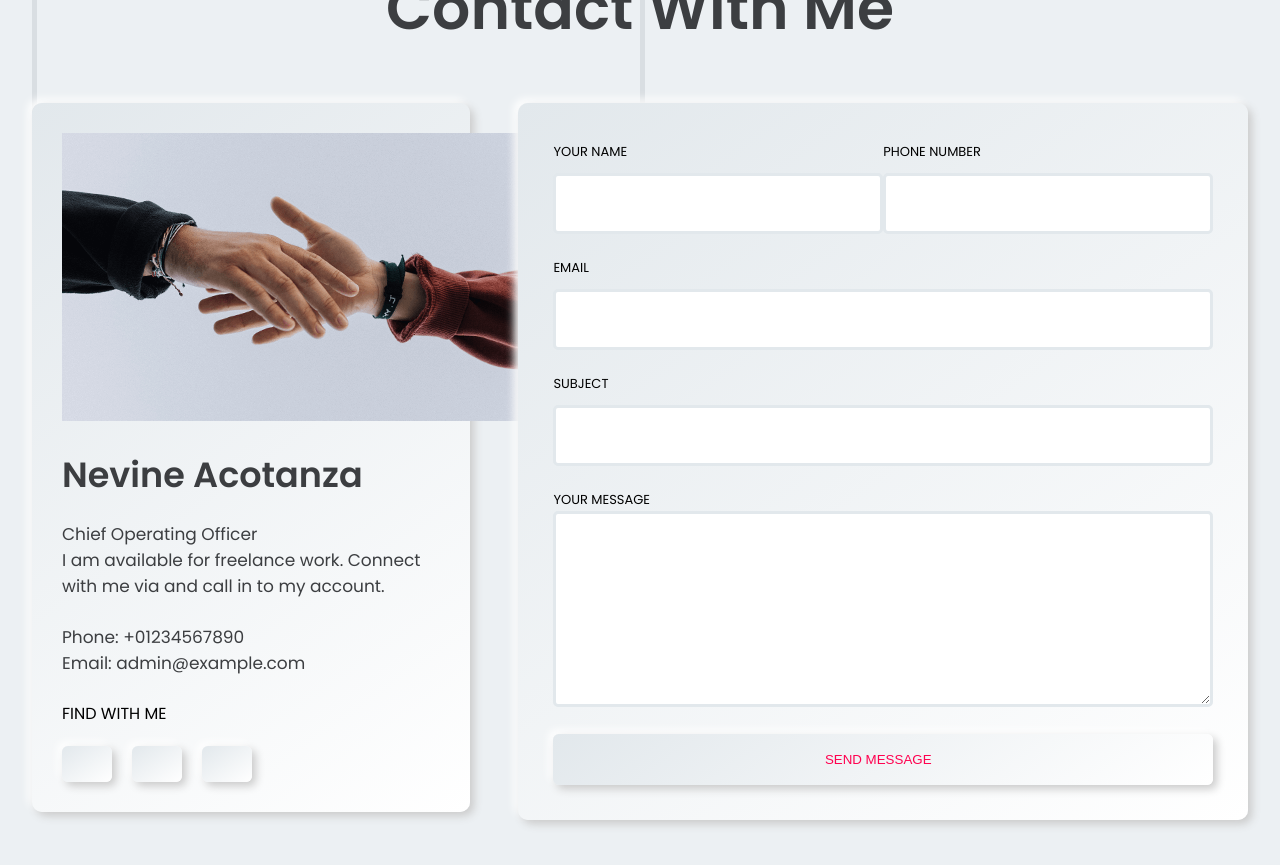
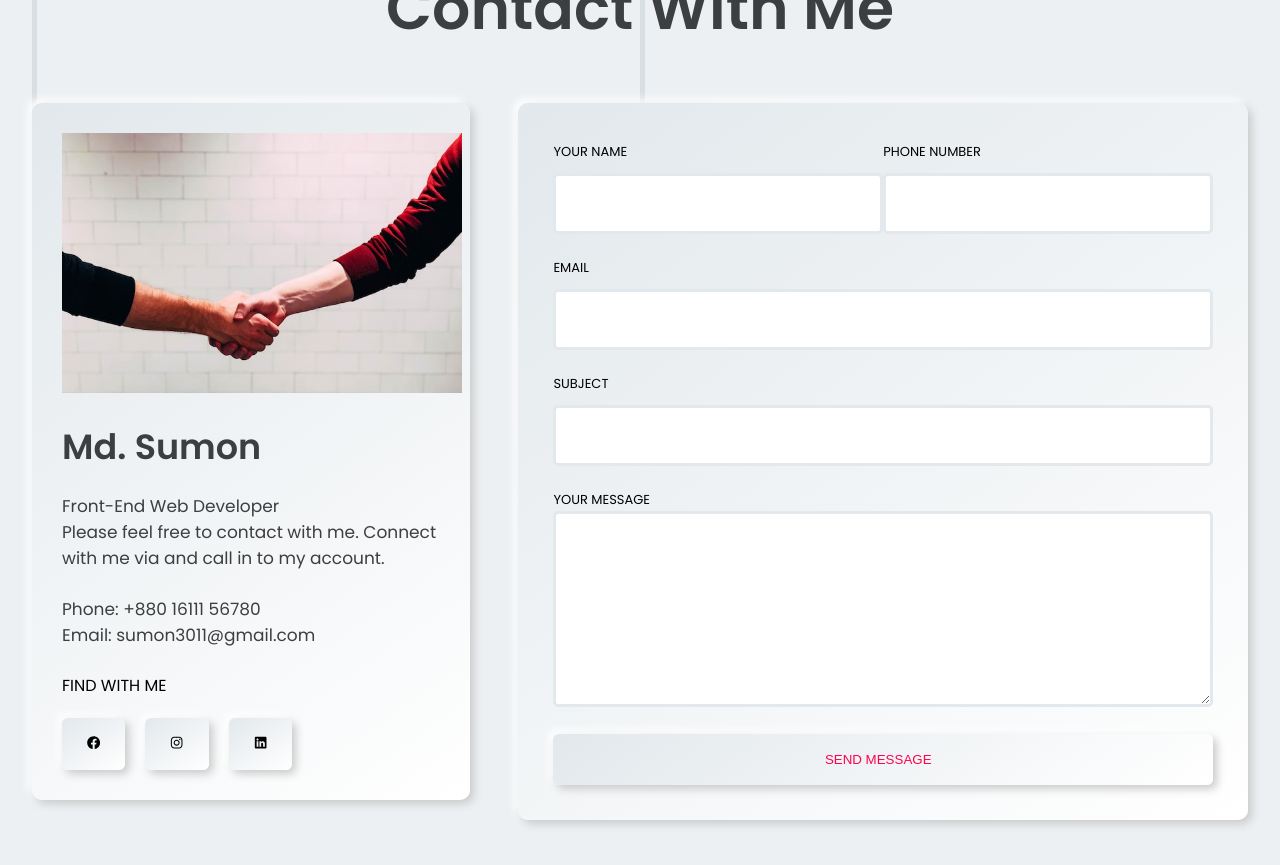
Before and after one commit to mohammad-sumon/my-portfolio-client, a React (Create React App) app: page / in a window 1280 px wide. Shown: the part 2520-3385 px from the top of the page. Built offline with nearby package versions, Linux system fonts and the light colour scheme.

Commit message:
contact with me form structure done

```diff
--- a/src/component/Contact/Contact.js
+++ b/src/component/Contact/Contact.js
@@ -1,6 +1,7 @@
 import React, { useState } from "react"
-import contact1 from "./contact1.png"
+import contact1 from "./contact2.jpg"
 import "./Contact.css"
+import {FaFacebook, FaInstagram, FaLinkedin} from "react-icons/fa"
 
 const Contact = () => {
   const [data, setData] = useState({
@@ -45,24 +46,24 @@ const Contact = () => {
             <div className='left'>
               <div className='box box_shodow'>
                 <div className='img'>
-                  <img src={contact1} alt='' />
+                  <img src={contact1} alt='' style={{width: "400px"}} />
                 </div>
                 <div className='details'>
-                  <h1>Nevine Acotanza</h1>
-                  <p>Chief Operating Officer</p>
-                  <p>I am available for freelance work. Connect with me via and call in to my account.</p> <br />
-                  <p>Phone: +01234567890</p>
-                  <p>Email: admin@example.com</p> <br />
+                  <h1>Md. Sumon</h1>
+                  <p>Front-End Web Developer</p>
+                  <p>Please feel free to contact with me. Connect with me via and call in to my account.</p> <br />
+                  <p>Phone: +880 16111 56780</p>
+                  <p>Email: sumon3011@gmail.com</p> <br />
                   <span>FIND WITH ME</span>
                   <div className='button f_flex'>
                     <button className='btn_shadow'>
-                      <i className='fab fa-facebook-f'></i>
+                      <FaFacebook></FaFacebook>
                     </button>
                     <button className='btn_shadow'>
-                      <i className='fab fa-instagram'></i>
+                      <FaInstagram></FaInstagram>
                     </button>
                     <button className='btn_shadow'>
-                      <i className='fab fa-twitter'></i>
+                      <FaLinkedin></FaLinkedin>
                     </button>
                   </div>
                 </div>
```
Also changed, not shown: src/component/Contact/contact2.jpg (added).
